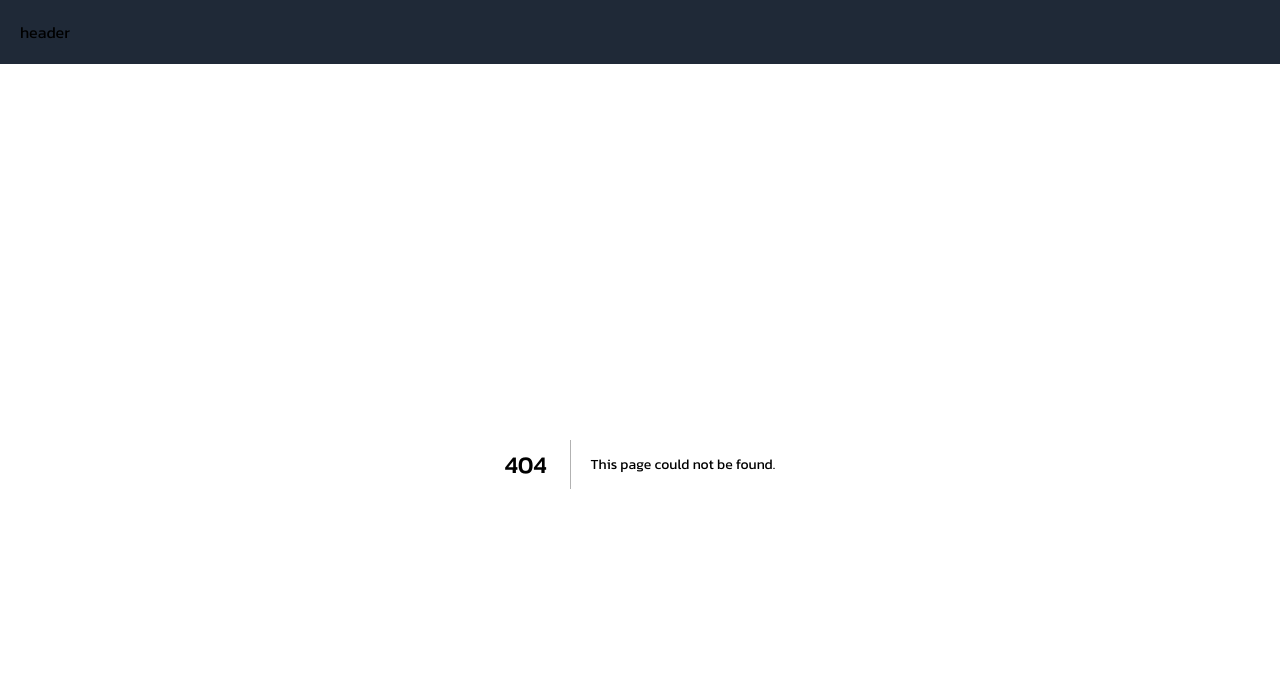
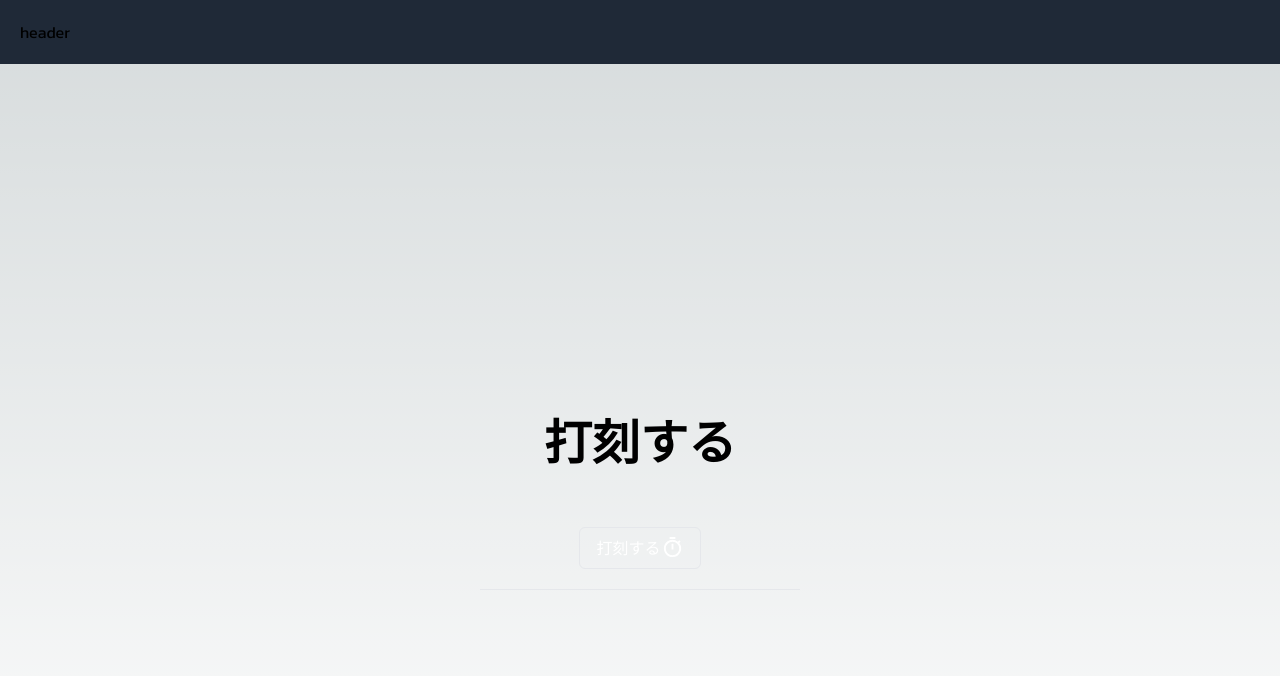
Before and after one commit to komuro-zero/crud-app, a Next.js app: page /punch in a window 1280 px wide. Before the commit this address had no page. Shown: the top 676 px of the page. Built offline with nearby package versions, Linux system fonts and the light colour scheme.

Commit message:
added dakoku screen

```diff
--- a/app/login/page.tsx
+++ b/app/login/page.tsx
@@ -43,22 +43,22 @@ export default function Login() {
 
     return (
         <div className="w-full max-w-xs flex justify-center flex-col m-auto h-screen">
-        <form className="bg-white shadow-md rounded px-8 pt-6 pb-8 mb-4" onSubmit={handleSubmit}>
+        <form className="bg-slate-800 shadow-md rounded px-8 pt-6 pb-8 mb-4" onSubmit={handleSubmit}>
           <div className="mb-4">
-            <label className="block text-gray-700 text-sm font-bold mb-2">
+            <label className="block text-light-700 text-sm font-bold mb-2">
               Username
             </label>
-            <input className="shadow appearance-none border rounded w-full py-2 px-3 text-gray-700 leading-tight focus:outline-none focus:shadow-outline" id="username" type="text" placeholder="Username" onChange={handleUsername}></input>
+            <input className="shadow appearance-none border rounded w-full py-2 px-3 text-slate-700 leading-tight focus:outline-none focus:shadow-outline" id="username" type="text" placeholder="Username" onChange={handleUsername}></input>
           </div>
           <div className="mb-6">
-            <label className="block text-gray-700 text-sm font-bold mb-2">
+            <label className="block text-light-700 text-sm font-bold mb-2">
               Password
             </label>
-            <input className="shadow appearance-none border border-red-500 rounded w-full py-2 px-3 text-gray-700 mb-3 leading-tight focus:outline-none focus:shadow-outline" id="password" type="password" placeholder="******************" onChange={handlePassword}></input>
+            <input className="shadow appearance-none border border-red-500 rounded w-full py-2 px-3 text-slate-700 mb-3 leading-tight focus:outline-none focus:shadow-outline" id="password" type="password" placeholder="******************" onChange={handlePassword}></input>
             <p className="text-red-500 text-xs italic">Please choose a password.</p>
           </div>
           <div className="flex items-center justify-between">
-            <button className="bg-blue-500 hover:bg-blue-700 text-white font-bold py-2 px-4 rounded focus:outline-none focus:shadow-outline" type="submit">
+            <button className="bg-blue-500 hover:bg-blue-700 text-slate-800 font-bold py-2 px-4 rounded focus:outline-none focus:shadow-outline" type="submit">
               Login
             </button>
           </div>
--- a/app/page.tsx
+++ b/app/page.tsx
@@ -1,7 +1,7 @@
 import { Mali } from "next/font/google";
 import Head from "next/head";
 import { BiSolidUserPlus } from "react-icons/bi"
-import Table from "../components/table"
+import Table from "@/components/table"
 
 export default function Home() {
   return (
--- /dev/null
+++ b/app/punch/page.tsx
@@ -0,0 +1,69 @@
+"use client"
+import { useRef } from "react";
+import { MdOutlineTimer } from "react-icons/md";
+import confetti from "canvas-confetti";
+
+export default function Home() {
+    const buttonRef = useRef(null);
+    const scalar = 2;
+    const unicorn = confetti.shapeFromText({ text: "🕑", scalar });
+
+    const defaults = {
+      spread: 360,
+      ticks: 60,
+      gravity: 0,
+      decay: 0.96,
+      startVelocity: 20,
+      shapes: [unicorn],
+      scalar,
+    };
+
+    const shoot = (e) => {
+      if (!buttonRef.current) return;
+
+      // Get the position of the button
+      const rect = buttonRef.current.getBoundingClientRect();
+      const x = (rect.left + rect.right) / 2 / window.innerWidth;
+      const y = (rect.top + rect.bottom) / 2 / window.innerHeight;
+
+      // Launch confetti from the button's position
+      confetti({
+        ...defaults,
+        particleCount: 20, // Reduced particle count
+        origin: { x, y }, // Set the origin to the button's position
+      });
+
+      confetti({
+        ...defaults,
+        particleCount: 1,
+        flat: true,
+        origin: { x, y },
+      });
+
+      confetti({
+        ...defaults,
+        particleCount: 1,
+        scalar: scalar / 2,
+        shapes: ["circle"],
+        origin: { x, y },
+      });
+
+    // Shooting confetti in intervals
+    // setTimeout(shoot, 0);
+    // setTimeout(shoot, 100);
+    // setTimeout(shoot, 200);
+    };
+
+  return (
+    <main className="py-5">
+        <div className="w-full max-w-xs flex justify-center flex-col m-auto h-screen">
+            <h1 className="text-xl md:text-5xl text-center font-bold py-10">打刻する</h1>
+            <div className="container mx-auto flex justify-center py-5 border-b">
+                <button ref={buttonRef} onClick={shoot} className="flex bg-inidgo-500 text-white px-4 py-2 border rounded-md hover:bg-gray-50 hover:border-indigo-500 hover:text-gray-800">
+                打刻する <span><MdOutlineTimer size={23}></MdOutlineTimer></span>
+                </button>
+            </div>
+        </div>
+    </main>
+  );
+}
--- a/package.json
+++ b/package.json
@@ -9,6 +9,7 @@
     "lint": "next lint"
   },
   "dependencies": {
+    "canvas-confetti": "^1.9.3",
     "cookie": "^0.6.0",
     "jose": "^5.9.3",
     "next": "14.2.6",
@@ -18,6 +19,7 @@
     "react-navigation": "^5.0.0"
   },
   "devDependencies": {
+    "@types/canvas-confetti": "^1.6.4",
     "@types/node": "^20",
     "@types/react": "^18",
     "@types/react-dom": "^18",
```
Also changed, not shown: 1 other file (tests, documents, lock files or other folders).
